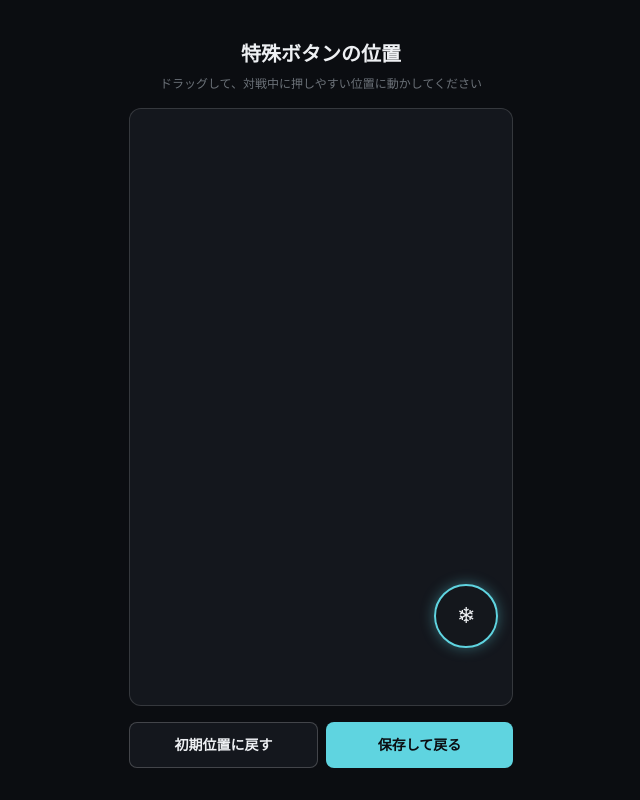
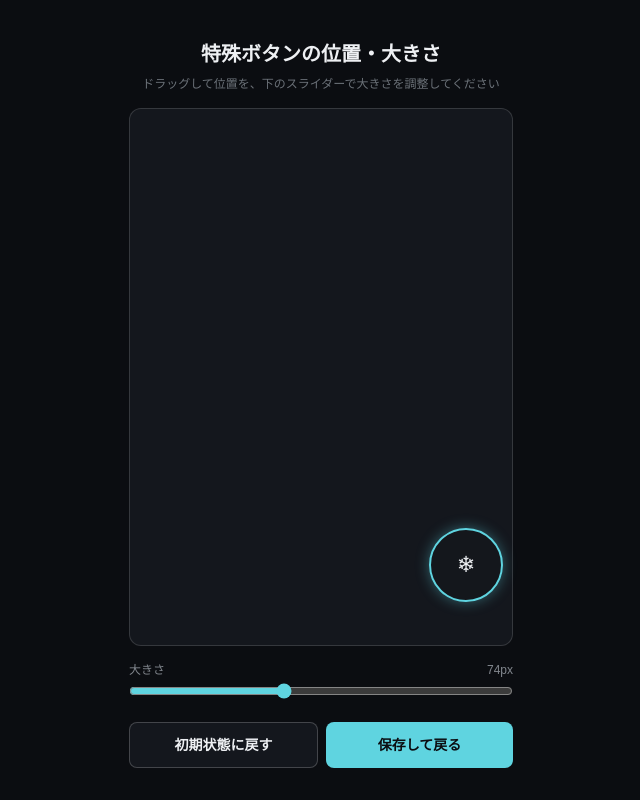
Before and after one commit to azuazu298/minimo-missile, a React (Vite) app in the folder client/: page / in a window 1280 px wide. Both pictures are taken after a click on the button "特殊ボタンの位置を設定". Shown: the whole page, without its empty margins (319-959 px from the left). Built offline with nearby package versions, Linux system fonts and the light colour scheme.

Commit message:
分身HP16、被弾色を本人カラーに、ワープ演出追加、厄災を四角爆発に、特殊ボタンのサイズ調整機能を追加

```diff
--- a/client/src/App.jsx
+++ b/client/src/App.jsx
@@ -458,7 +458,7 @@ const CALAMITY_HALF = 1.5; // 3x3マス分の半幅（マス単位。実際のpx
 
 const ENVOY_CD = 8.0;
 const ENVOY_HP_COST = 16;
-const ENVOY_HP = 10;
+const ENVOY_HP = 16;
 const ENVOY_DESPAWN = 0.5; // 発射してから消えるまで
 
 const PERKS = [
@@ -581,13 +581,15 @@ function OnlinePerkSelectScreen({ ws, onReady }) {
    対戦画面
    ============================================================ */
 const WEAPON_BTN_POS_KEY = "minimo-missile:weaponBtnPos";
-const DEFAULT_BTN_POS = { xFrac: 0.88, yFrac: 0.85 };
+const DEFAULT_BTN_POS = { xFrac: 0.88, yFrac: 0.85, size: 74 };
 function loadWeaponBtnPos() {
   try {
     const raw = localStorage.getItem(WEAPON_BTN_POS_KEY);
     if (raw) {
       const p = JSON.parse(raw);
-      if (typeof p.xFrac === "number" && typeof p.yFrac === "number") return p;
+      if (typeof p.xFrac === "number" && typeof p.yFrac === "number") {
+        return { size: DEFAULT_BTN_POS.size, ...p };
+      }
     }
   } catch {}
   return { ...DEFAULT_BTN_POS };
@@ -612,7 +614,7 @@ function WeaponButtonPositionScreen({ onBack }) {
     let yFrac = (e.clientY - rect.top) / rect.height;
     xFrac = clamp(xFrac, 0.08, 0.92);
     yFrac = clamp(yFrac, 0.08, 0.92);
-    setPos({ xFrac, yFrac });
+    setPos((prev) => ({ ...prev, xFrac, yFrac }));
   };
 
   const onDown = (e) => { e.preventDefault(); dragging.current = true; updateFromEvent(e); e.target.setPointerCapture?.(e.pointerId); };
@@ -628,9 +630,9 @@ function WeaponButtonPositionScreen({ onBack }) {
       style={{ background: "#0b0d11", fontFamily: "'Zen Kaku Gothic New', 'Noto Sans JP', sans-serif" }}
     >
       <div className="w-full max-w-sm shrink-0 pt-4 text-center">
-        <h2 className="mb-2 text-xl font-bold" style={{ color: "#eef0f3" }}>特殊ボタンの位置</h2>
+        <h2 className="mb-2 text-xl font-bold" style={{ color: "#eef0f3" }}>特殊ボタンの位置・大きさ</h2>
         <p className="mb-4 text-xs" style={{ color: "#6b7178" }}>
-          ドラッグして、対戦中に押しやすい位置に動かしてください
+          ドラッグして位置を、下のスライダーで大きさを調整してください
         </p>
       </div>
 
@@ -647,13 +649,29 @@ function WeaponButtonPositionScreen({ onBack }) {
           className="absolute flex items-center justify-center rounded-full select-none"
           style={{
             left: `${pos.xFrac * 100}%`, top: `${pos.yFrac * 100}%`,
-            width: 64, height: 64, transform: "translate(-50%, -50%)",
+            width: pos.size, height: pos.size, transform: "translate(-50%, -50%)",
             background: "rgba(20,23,29,.92)", border: `2px solid ${ACCENT}`,
             boxShadow: "0 0 14px rgba(95,212,224,.4)",
           }}
         >
-          <span style={{ fontSize: 22, color: "#eef0f3" }}>❄</span>
+          <span style={{ fontSize: pos.size * 0.3, color: "#eef0f3" }}>❄</span>
         </div>
+      </div>
+
+      <div className="mt-4 w-full max-w-sm shrink-0">
+        <div className="mb-1 flex items-center justify-between text-xs" style={{ color: "#82878e" }}>
+          <span>大きさ</span>
+          <span>{pos.size}px</span>
+        </div>
+        <input
+          type="range"
+          min={50}
+          max={110}
+          value={pos.size}
+          onChange={(e) => setPos((prev) => ({ ...prev, size: Number(e.target.value) }))}
+          className="w-full"
+          style={{ accentColor: ACCENT }}
+        />
       </div>
 
       <div className="mt-4 flex w-full max-w-sm shrink-0 gap-2 pb-2">
@@ -662,7 +680,7 @@ function WeaponButtonPositionScreen({ onBack }) {
           className="flex-1 rounded-lg border px-4 py-3 text-sm font-bold"
           style={{ borderColor: "rgba(255,255,255,.2)", color: "#eef0f3", background: "#14171d" }}
         >
-          初期位置に戻す
+          初期状態に戻す
         </button>
         <button
           onClick={save}
@@ -715,7 +733,7 @@ function BattleScreen({ perk, peerPerk = null, ws, isHost = true, onExit, onRema
   };
   const netInput = useRef({ moveDx: 0, moveDy: 0, aimDx: 0, aimDy: 0, aimActive: false });
   const netInputQueue = useRef([]); // ホスト用：ゲストから届いた入力を順番に積むキュー
-  const audioPrev = useRef({ hp1: -1, hp2: -1, ammo1: 0, ammo2: 0, boomCount: 0, winner: undefined, envoyFiredCount: 0 });
+  const audioPrev = useRef({ hp1: -1, hp2: -1, ammo1: 0, ammo2: 0, boomCount: 0, blastCount: 0, winner: undefined, envoyFiredCount: 0 });
   const lastAckSeq = useRef(0); // ホスト用：どこまで処理したか
   const inputSeq = useRef(0); // ゲスト用：自分の入力の通し番号
   const pendingInputs = useRef([]); // ゲスト用：まだホストに確認されていない入力の履歴
@@ -867,7 +885,7 @@ function BattleScreen({ perk, peerPerk = null, ws, isHost = true, onExit, onRema
     const dx = e.clientX - w.ox, dy = e.clientY - w.oy;
     const rawLen = Math.hypot(dx, dy);
     if (rawLen > 12) w.moved = true;
-    const m = 46;
+    const m = weaponBtnPos.size * 0.62;
     const l = rawLen || 1;
     const cl = Math.min(rawLen, m);
     const ndx = (dx / l) * (cl / m), ndy = (dy / l) * (cl / m);
@@ -971,6 +989,7 @@ function BattleScreen({ perk, peerPerk = null, ws, isHost = true, onExit, onRema
           think: 0, wander: { x: 0, y: 0 }, aimHold: 0, perk: guestPerk || null, combo: 0, weaponCd: 0, frozen: 0, tpBonusT: 0, snowImmuneT: 0 },
       ],
       bullets: [], items: [], booms: [], shards: [], poofs: [], dmgPopups: [], hazards: [], clones: [],
+      warps: [], blastSquares: [],
       spawnT: 0, over: null, shake: 0, t: 0,
     };
     for (let i = 0; i < 3; i++) spawnItem(s, "tnt");
@@ -1006,7 +1025,7 @@ function BattleScreen({ perk, peerPerk = null, ws, isHost = true, onExit, onRema
     p.hp = clamp(p.hp - amt, 0, p.maxHp);
     p.flash = 0.25;
     p.frozen = 0; // 被弾したら凍結が即解除される
-    spawnDmgPopup(s, p.x, p.y, `-${Math.round(amt)}`, "#ff6a5c");
+    spawnDmgPopup(s, p.x, p.y, `-${Math.round(amt)}`, p.id === 0 ? C.p1 : C.p2);
     if (p.hp <= 0) s.over = p.id === 0 ? 1 : 0;
   }
 
@@ -1167,6 +1186,8 @@ function BattleScreen({ perk, peerPerk = null, ws, isHost = true, onExit, onRema
       poofs: s.poofs.map((f) => ({ ...toN(f.x, f.y), t: f.t, life: f.life, size: f.size / (L.AR.w || 1), c: f.c })),
       hazards: s.hazards.map((h) => ({ ...toN(h.x, h.y), t: h.t, life: h.life, ownerId: h.ownerId })),
       clones: s.clones.map((cl) => ({ ...toN(cl.x, cl.y), ownerId: cl.ownerId, fired: cl.fired, face: cl.face })),
+      warps: s.warps.map((w) => ({ ...toN(w.x, w.y), t: w.t, life: w.life, col: w.col, mode: w.mode })),
+      blastSquares: s.blastSquares.map((bq) => ({ ...toN(bq.x, bq.y), t: bq.t, life: bq.life, half: bq.half / (L.AR.w || 1), col: bq.col })),
     };
   }
 
@@ -1263,9 +1284,19 @@ function BattleScreen({ perk, peerPerk = null, ws, isHost = true, onExit, onRema
       const pos = denormPos(cl.nx, cl.ny);
       const ownerId = cl.ownerId === 0 ? 1 : 0;
       return {
-        x: pos.x, y: pos.y, ownerId, id: ownerId, fired: cl.fired, hp: 10, maxHp: 10,
+        x: pos.x, y: pos.y, ownerId, id: ownerId, fired: cl.fired, hp: ENVOY_HP, maxHp: ENVOY_HP,
         face: cl.face, color: ownerId === 0 ? C.p1 : C.p2, flash: 0, frozen: 0, ammo: 0,
       };
+    });
+
+    s.warps = (payload.warps || []).map((w) => {
+      const pos = denormPos(w.nx, w.ny);
+      return { x: pos.x, y: pos.y, t: w.t, life: w.life, col: w.col, mode: w.mode };
+    });
+
+    s.blastSquares = (payload.blastSquares || []).map((bq) => {
+      const pos = denormPos(bq.nx, bq.ny);
+      return { x: pos.x, y: pos.y, t: bq.t, life: bq.life, half: bq.half * L.AR.w, col: bq.col };
     });
 
     s.shards = [];
@@ -1468,6 +1499,8 @@ function BattleScreen({ perk, peerPerk = null, ws, isHost = true, onExit, onRema
         s.items.forEach(remap);
         s.hazards.forEach(remap);
         s.clones.forEach(remap);
+        s.warps.forEach(remap);
+        s.blastSquares.forEach((bq) => { remap(bq); bq.half *= k; });
         s.bullets.forEach((b) => { remap(b); b.vx *= k; b.vy *= k; b.trail = []; });
       }
     });
@@ -1742,11 +1775,15 @@ function BattleScreen({ perk, peerPerk = null, ws, isHost = true, onExit, onRema
               }
               if (landing) {
                 const owner = s.players[b.owner];
+                const fromX = owner.x, fromY = owner.y;
                 owner.x = clamp(landing.x, L.AR.x + L.PR, L.AR.x + L.AR.w - L.PR);
                 owner.y = clamp(landing.y, L.AR.y + L.PR, L.AR.y + L.AR.h - L.PR);
                 owner.tpBonusT = TP_BONUS_WINDOW;
+                const warpCol = owner.id === 0 ? C.p1 : C.p2;
+                s.warps.push({ x: fromX, y: fromY, t: 0, life: 0.4, col: warpCol, mode: "out" });
+                s.warps.push({ x: owner.x, y: owner.y, t: 0, life: 0.45, col: warpCol, mode: "in" });
                 spawnPoof(s, owner.x, owner.y, owner.id === 0 ? ["#ff8a72", "#ffdcd2"] : ["#72c9ff", "#d2ecff"],
-                  { count: 10, speed: [40, 140], life: [0.2, 0.36], size: [3, 5] });
+                  { count: 14, speed: [50, 170], life: [0.22, 0.4], size: [3, 6] });
                 dead = true;
               }
               continue;
@@ -1859,8 +1896,9 @@ function BattleScreen({ perk, peerPerk = null, ws, isHost = true, onExit, onRema
             if (cl.ownerId === hz.ownerId) continue;
             if (Math.abs(cl.x - hz.x) < half && Math.abs(cl.y - hz.y) < half) cl.hp = 0;
           }
-          s.booms.push({ x: hz.x, y: hz.y, t: 0, col: C.tnt, kind: "calamity" });
-          spawnPoof(s, hz.x, hz.y, [C.tnt, "#ffd7b0", "#fff2a8"], { count: 18, speed: [50, 190], life: [0.25, 0.45], size: [3, 6] });
+          const ownerCol = hz.ownerId === 0 ? C.p1 : C.p2;
+          s.blastSquares.push({ x: hz.x, y: hz.y, t: 0, life: 0.5, half, col: ownerCol });
+          spawnPoof(s, hz.x, hz.y, [ownerCol, "#fff2a8", "#ffffff"], { count: 18, speed: [50, 190], life: [0.25, 0.45], size: [3, 6] });
           s.shake = Math.max(s.shake, 16 * L.s);
           s.hazards.splice(i, 1);
         }
@@ -1917,6 +1955,14 @@ function BattleScreen({ perk, peerPerk = null, ws, isHost = true, onExit, onRema
         s.booms[i].t += dt;
         if (s.booms[i].t > 0.45) s.booms.splice(i, 1);
       }
+      for (let i = s.warps.length - 1; i >= 0; i--) {
+        s.warps[i].t += dt;
+        if (s.warps[i].t > s.warps[i].life) s.warps.splice(i, 1);
+      }
+      for (let i = s.blastSquares.length - 1; i >= 0; i--) {
+        s.blastSquares[i].t += dt;
+        if (s.blastSquares[i].t > s.blastSquares[i].life) s.blastSquares.splice(i, 1);
+      }
       for (let i = s.shards.length - 1; i >= 0; i--) {
         const f = s.shards[i];
         f.t += dt;
@@ -2005,17 +2051,14 @@ function BattleScreen({ perk, peerPerk = null, ws, isHost = true, onExit, onRema
           else if (p2a.hp > prevA.hp2) sfx.heal();
         }
         if (prevA.ammo1 === 0 && p1a.ammo === 1) sfx.pickup();
-        if (s.booms.length > prevA.boomCount) {
-          for (let bi = prevA.boomCount; bi < s.booms.length; bi++) {
-            sfx[s.booms[bi].kind === "calamity" ? "calamityBoom" : "explosion"]();
-          }
-        }
+        if (s.booms.length > prevA.boomCount) sfx.explosion();
+        if (s.blastSquares.length > prevA.blastCount) sfx.calamityBoom();
         if (prevA.winner === null && s.over !== null) { if (s.over === 0) sfx.win(); else sfx.lose(); }
         const envoyFiredCount = s.clones.filter((cl) => cl.fired).length;
         if (envoyFiredCount > prevA.envoyFiredCount) sfx.envoyFire();
         prevA.hp1 = p1a.hp; prevA.hp2 = p2a.hp;
         prevA.ammo1 = p1a.ammo; prevA.ammo2 = p2a.ammo;
-        prevA.boomCount = s.booms.length; prevA.winner = s.over;
+        prevA.boomCount = s.booms.length; prevA.blastCount = s.blastSquares.length; prevA.winner = s.over;
         prevA.envoyFiredCount = envoyFiredCount;
       }
 
@@ -2232,6 +2275,39 @@ function BattleScreen({ perk, peerPerk = null, ws, isHost = true, onExit, onRema
       ctx.beginPath();
       ctx.arc(b.x, b.y, L.EXPR * (0.4 + k), 0, 7);
       ctx.stroke();
+      ctx.restore();
+    }
+    for (const w of s.warps) {
+      const k = clamp(w.t / w.life, 0, 1);
+      const grow = w.mode === "out" ? 1 - k : k; // 出発は縮む、到着は広がる
+      ctx.save();
+      ctx.globalAlpha = (1 - k) * 0.9;
+      ctx.strokeStyle = w.col;
+      ctx.lineWidth = 3 * S;
+      for (let ring = 0; ring < 2; ring++) {
+        const r = L.PR * (0.6 + grow * (1.8 + ring * 0.8));
+        ctx.beginPath();
+        ctx.arc(w.x, w.y, r, 0, 7);
+        ctx.stroke();
+      }
+      ctx.globalAlpha = (1 - k) * 0.5;
+      ctx.fillStyle = w.col;
+      ctx.beginPath();
+      ctx.arc(w.x, w.y, L.PR * (0.9 + grow * 0.6), 0, 7);
+      ctx.fill();
+      ctx.restore();
+    }
+    for (const bq of s.blastSquares) {
+      const k = clamp(bq.t / bq.life, 0, 1);
+      const grow = bq.half * (1 + k * 0.35);
+      ctx.save();
+      ctx.globalAlpha = 1 - k;
+      ctx.fillStyle = "#fff6c9";
+      ctx.fillRect(bq.x - bq.half * 0.5, bq.y - bq.half * 0.5, bq.half, bq.half);
+      ctx.globalAlpha = (1 - k) * 0.9;
+      ctx.strokeStyle = bq.col;
+      ctx.lineWidth = 7 * S * (1 - k) + 2;
+      ctx.strokeRect(bq.x - grow, bq.y - grow, grow * 2, grow * 2);
       ctx.restore();
     }
     for (const f of s.shards) {
@@ -2479,7 +2555,7 @@ function BattleScreen({ perk, peerPerk = null, ws, isHost = true, onExit, onRema
           className="absolute flex select-none items-center justify-center rounded-full"
           style={{
             left: `${weaponBtnPos.xFrac * 100}%`, top: `${weaponBtnPos.yFrac * 100}%`,
-            transform: "translate(-50%, -50%)", width: 74, height: 74,
+            transform: "translate(-50%, -50%)", width: weaponBtnPos.size, height: weaponBtnPos.size,
             background: "rgba(20,23,29,.85)",
             border: "2px solid rgba(255,255,255,.25)",
             touchAction: "none",
@@ -2491,7 +2567,7 @@ function BattleScreen({ perk, peerPerk = null, ws, isHost = true, onExit, onRema
               background: `conic-gradient(rgba(0,0,0,.6) ${cdFrac * 360}deg, transparent ${cdFrac * 360}deg)`,
             }} />
           </div>
-          <span className="pointer-events-none" style={{ fontSize: 26, color: "#eef0f3" }}>
+          <span className="pointer-events-none" style={{ fontSize: weaponBtnPos.size * 0.35, color: "#eef0f3" }}>
             {WEAPON_META[perk].icon}
           </span>
           {knobActive && (
```
Also changed, not shown: 5 other files (tests, documents, lock files or other folders).
